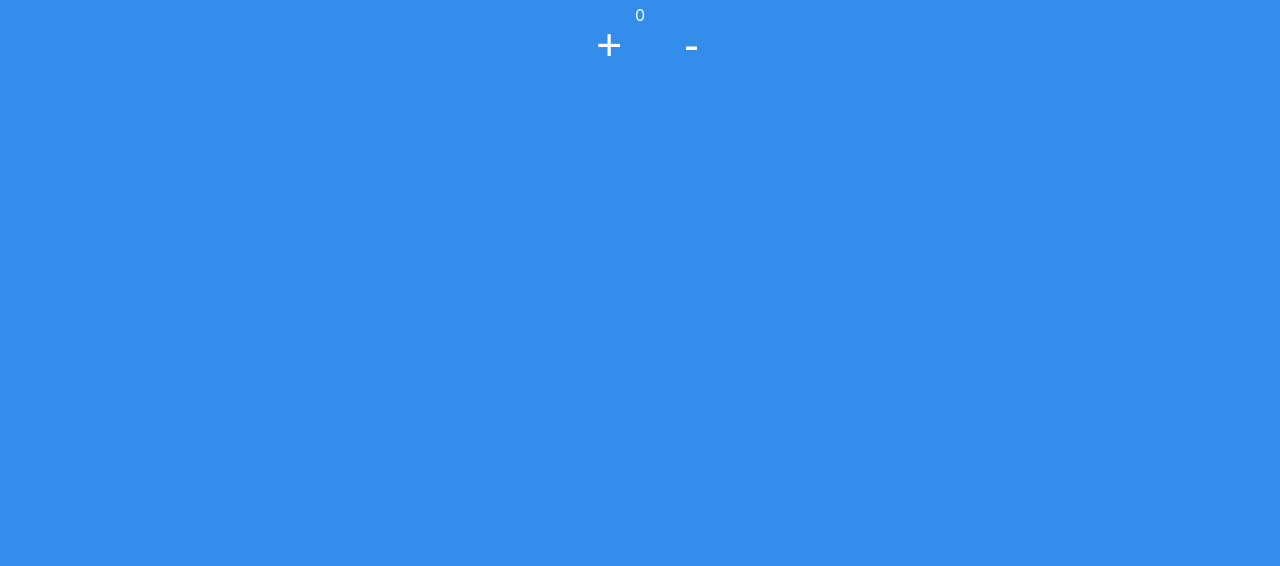
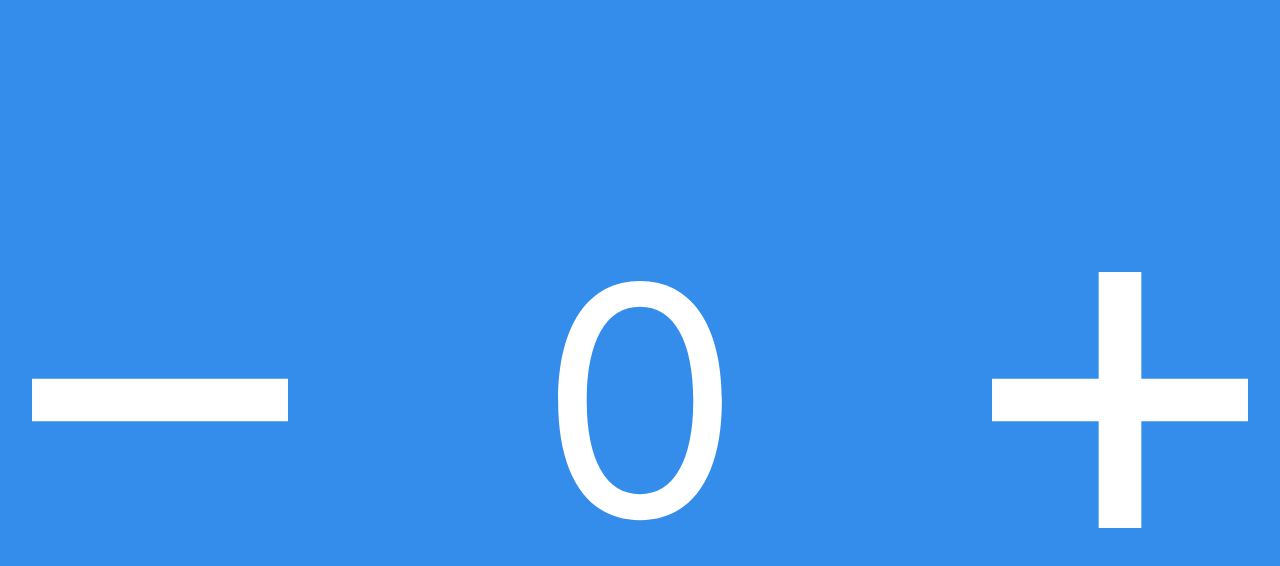
Before and after one commit to Brattin11/ticker, a React (Create React App) app: page / in a window 1280 px wide. Shown: the top 566 px of the page. Built offline with nearby package versions, Linux system fonts and the light colour scheme.

Commit message:
better styles

```diff
--- a/src/App.css
+++ b/src/App.css
@@ -29,16 +29,13 @@
 }
 
 .button {
-  border: none;
-  border-radius: 3px;
+  border: 0;
   background-color: transparent;
   color: white;
   padding: 15px 32px;
   text-align: center;
   text-decoration: none;
-  display: inline-block;
-  font-size: 45px;
-  margin: 4px 2px;
+  margin: 0;
   cursor: pointer;
 }
 
--- a/src/App.js
+++ b/src/App.js
@@ -1,31 +1,19 @@
 import React, { useState } from "react";
 import "./App.css";
+import Minus from "./minus.js";
+import Plus from "./plus.js";
 
-const OperatorButton = ({ operator, count, setCount }) => {
-  switch (operator) {
-    case "add":
-      return (
-        <button
-          class="button"
-          style={{ height: "2rem", width: "2rem" }}
-          onClick={() => setCount(count + 1)}
-        >
-          +
-        </button>
-      );
-    case "subtract":
-      return (
-        <button
-          class="button"
-          style={{ height: "2rem", width: "2rem" }}
-          onClick={() => setCount(count - 1)}
-        >
-          -
-        </button>
-      );
-    default:
-      return;
-  }
+const Button = (props) => {
+  return (
+    <button
+      class="button"
+      style={{
+        flex: "1 0 25%",
+        maxWidth: "25%",
+      }}
+      {...props}
+    />
+  );
 };
 
 function App() {
@@ -38,11 +26,52 @@ function App() {
           margin: "0 auto",
           display: "flex",
           justifyContent: "center",
+          alignItems: "center",
+          minHeight: "100vh",
         }}
       >
-        <OperatorButton operator="add" count={count} setCount={setCount} />
-        <div style={{ margin: "5px", color: "white" }}>{count}</div>
-        <OperatorButton operator="subtract" count={count} setCount={setCount} />
+        <div
+          style={{
+            width: "100vw",
+            paddingBottom: "20%",
+            display: "flex",
+            justifyContent: "space-around",
+            alignItems: "stretch",
+            minHeight: "100vh",
+            flex: 1,
+          }}
+        >
+          <Button onClick={() => setCount(count - 1)}>
+            <Minus
+              style={{
+                width: "100%",
+                fill: "white",
+                height: "100%",
+              }}
+            />
+          </Button>
+          <div
+            style={{
+              color: "white",
+              fontSize: "25vw",
+              flex: "2 0 50%",
+              textAlign: "center",
+              maxWidth: "50%",
+              alignSelf: "center",
+            }}
+          >
+            {count}
+          </div>
+          <Button onClick={() => setCount(count + 1)}>
+            <Plus
+              style={{
+                width: "100%",
+                fill: "white",
+                height: "100%",
+              }}
+            />
+          </Button>
+        </div>
       </div>
     </>
   );
--- /dev/null
+++ b/src/minus.js
@@ -0,0 +1,15 @@
+import React from "react";
+
+export default function Minus(props) {
+  return (
+    <svg
+      xmlns="http://www.w3.org/2000/svg"
+      width="24"
+      height="24"
+      viewBox="0 0 24 24"
+      {...props}
+    >
+      <path d="M0 10h24v4h-24z" />
+    </svg>
+  );
+}
--- /dev/null
+++ b/src/plus.js
@@ -0,0 +1,15 @@
+import React from "react";
+
+export default function Plus(props) {
+  return (
+    <svg
+      xmlns="http://www.w3.org/2000/svg"
+      width="24"
+      height="24"
+      viewBox="0 0 24 24"
+      {...props}
+    >
+      <path d="M24 10h-10v-10h-4v10h-10v4h10v10h4v-10h10z" />
+    </svg>
+  );
+}
```
